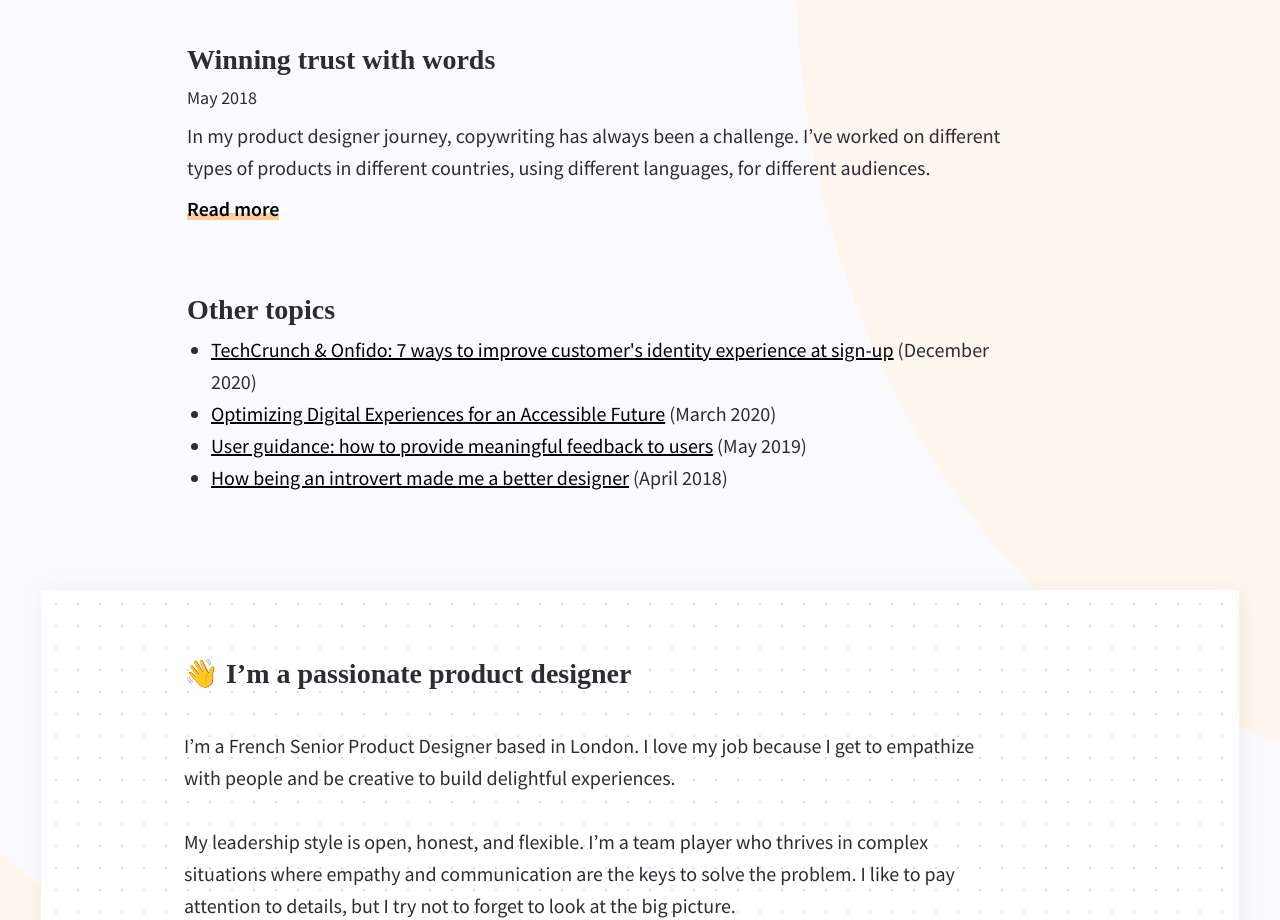
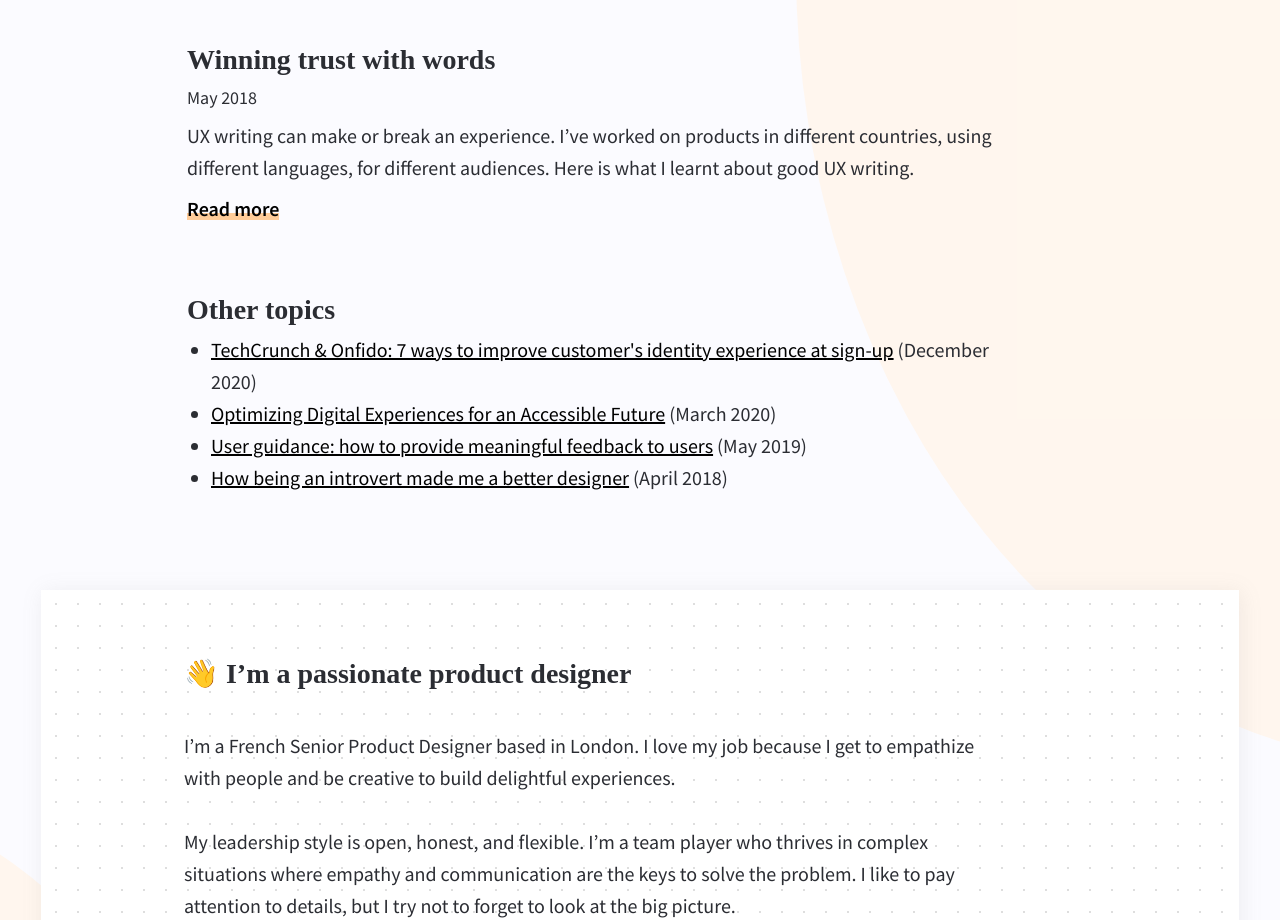
Before and after one commit to charlotte-sferruzza/portfolio, a Gatsby site: page / in a window 1280 px wide. Shown: the part 1360-2280 px from the top of the page. Built offline with nearby package versions, Linux system fonts and the light colour scheme; Gatsby itself is replaced by a stand-in of ours; a web font is replaced by a local one.

Commit message:
Update content

```diff
--- a/src/content.js
+++ b/src/content.js
@@ -33,7 +33,7 @@ export default {
             title: "Winning trust with words",
             date: "May 2018",
             description:
-              "In my product designer journey, copywriting has always been a challenge. I’ve worked on different types of products in different countries, using different languages, for different audiences.",
+              "UX writing can make or break an experience. I’ve worked on products in different countries, using different languages, for different audiences. Here is what I learnt about good UX writing.",
             linkText: "Read more",
             link:
               "https://medium.com/design-onfido/winning-trust-with-words-d5bece18e76f",
```
